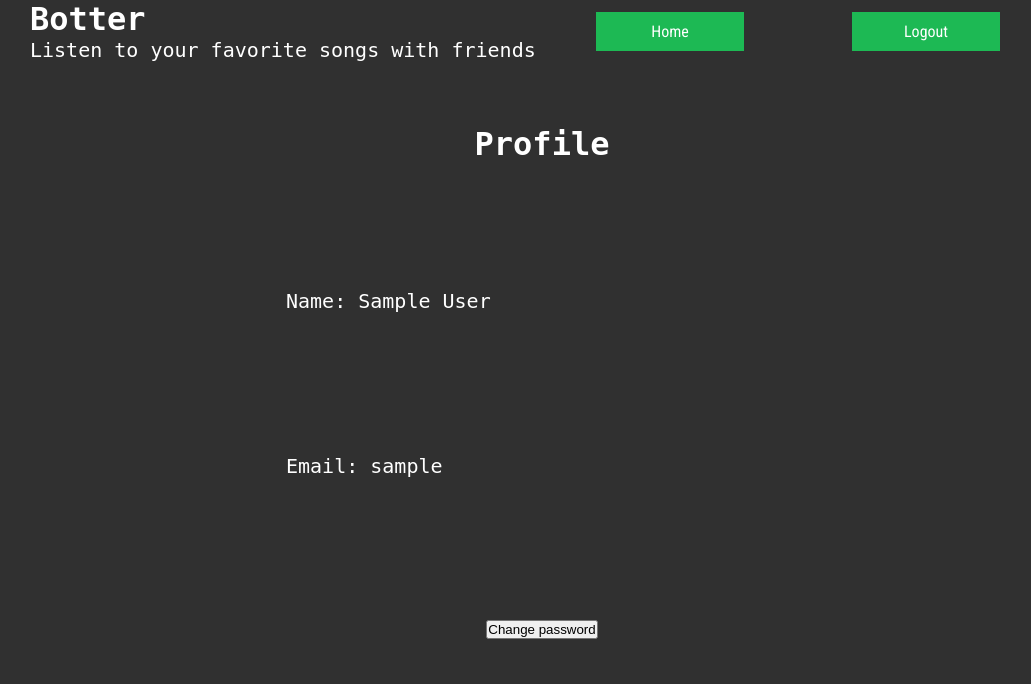
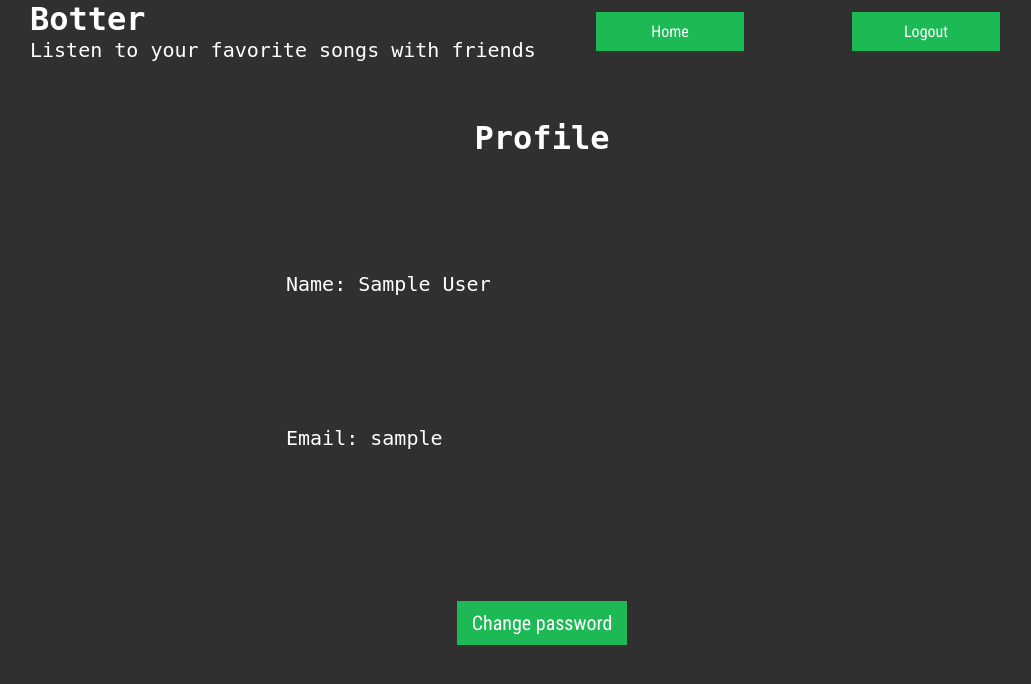
Before and after one commit to cold-magma/listeningspaces, a Flask app: page /profile in a window 1280 px wide. Shown: the top 684 px of the page, without its empty margins (98-1129 px from the left). Run offline with Flask 2, Linux system fonts and the light colour scheme; the visitor is signed in with stand-in values (Sample User, id 1); data comes from the database, SQL or seed files in the repository; some web fonts are replaced.

Commit message:
Update profile.html

```diff
--- a/botter/templates/profile.html
+++ b/botter/templates/profile.html
@@ -24,11 +24,11 @@
 		<div id="head"><h1>Profile</h1></div>
 		<div class="user_data"><p>Name:	{{ name }}</p></div>
 		<div class="user_data"><p>Email:	{{ email }}</p></div>
-		<button id="submit">Change password</button>
+		<button id="submit" class="submit">Change password</button>
 	</div>
 	<script type="text/javascript">
 		$(document).ready(function() {
-			$("#change").on('click', function(){
+			$("#submit").on('click', function(){
 				$('#pop').append('<div class="popup"><form class="change_pass" action="" method="POST"><input class="data" type="password" name="old_pass"><input class="data" type="password" name="new_pass"><input class="data" type="password" name="r_new_pass"><input class="submit" type="submit" name="submit" value="Change Password"></form>{% if error %}<p>{{ error }}</p>{% endif %}</div>')
 			});
 		});
```
